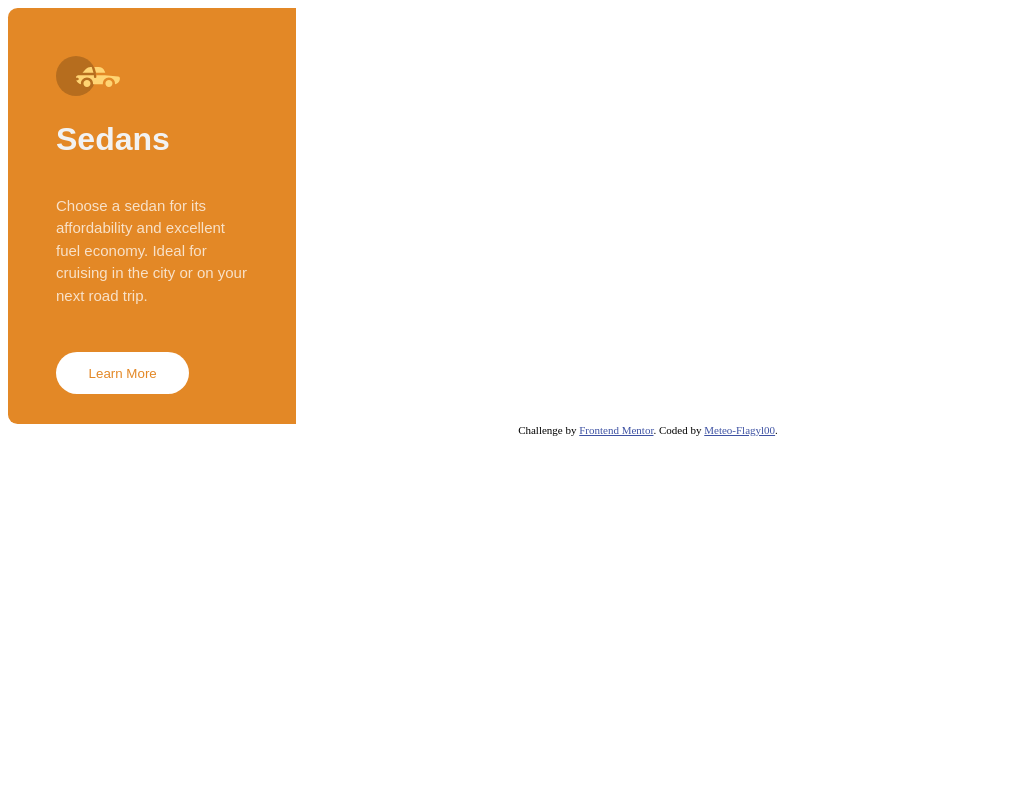
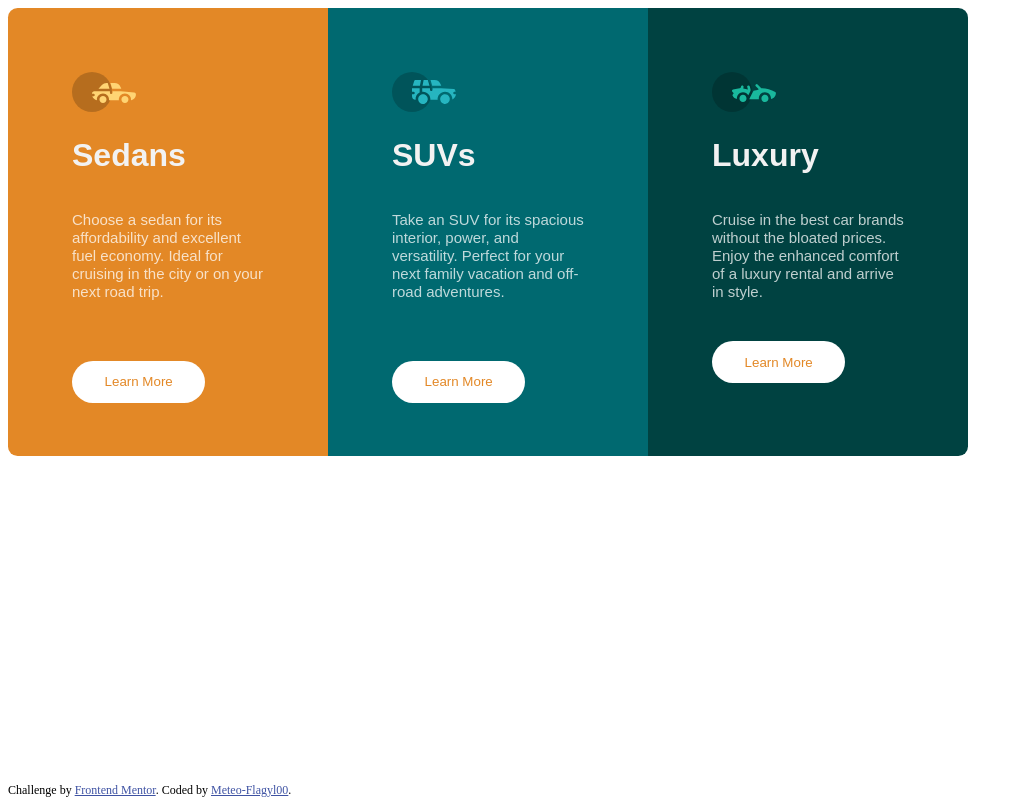
Before and after one commit to Meteo-Flagyl00/3-columns-preview-card-component, a plain HTML site: page index.html in a window 1280 px wide. Shown: the whole page, without its empty margins (0-1023 px from the left). Drawn offline with Linux system fonts and the light colour scheme; a web font is replaced by a local one.

Commit message:
styling buttons (active)

```diff
--- a/colstyle.css
+++ b/colstyle.css
@@ -4,9 +4,14 @@
 
 body {
     width: 100%;
+
 }
 
+.content {
 
+    display: flex;
+
+}
 
 
 .Sedans {
@@ -16,8 +21,32 @@ body {
     display: flex;
     flex-direction: column;
     border-radius: .6em 0 0 .6em;
-    padding: 3em;
+    padding: 4em;
+
 }
+
+.SUVs {
+    width: 12em;
+    height: 20em;
+    background-color: hsl(184, 100%, 22%);
+    display: flex;
+    flex-direction: column;
+    padding: 4em;
+
+}
+
+.Luxury {
+    width: 12em;
+    height: 20em;
+    background-color: hsl(179, 100%, 13%);
+    display: flex;
+    flex-direction: column;
+    border-radius: 0 .6em .6em 0;
+    padding: 4em;
+
+}
+
+
 
 
 h1 {
@@ -34,8 +63,12 @@ p , button {
 p {
     color: hsla(0, 0%, 100%, 0.75);
     font-size: 0.938rem;
-    margin-bottom: 3em;
-    line-height: 1.5em;
+    margin-bottom: 4em;
+    line-height: 1.2em;
+}
+
+.Luxury p {
+    margin-bottom: 2.7em;
 }
 
 button {
@@ -44,6 +77,11 @@ button {
     border: none;
     padding: 1em;
     border-radius: 2em;
+    color: hsl(31, 77%, 52%);
+}
+
+button:active {
+    background-color: hsl(0, 0%, 95%);
     color: hsl(31, 77%, 52%);
 }
 
@@ -57,10 +95,11 @@ button {
 
 
 
-
-
 .attribution {
-    font-size: 11px;
+    position: absolute;
+    bottom: 0;
+    font-size: 0.75rem;
+    line-height: 20px;
     text-align: center;
 }
 .attribution a {
--- a/index.html
+++ b/index.html
@@ -14,6 +14,8 @@
 
 </head>
 <body>
+
+  <div class="content">
     <div class="Sedans">
       <div class="icon-svg"> <img src="images/icon-sedans.svg" alt="Kiwi standing on oval"></div>
       <h1>Sedans</h1>
@@ -22,13 +24,26 @@
 
       <button type="button">Learn More</button>
     </div>
-  <!-- SUVs
-  Take an SUV for its spacious interior, power, and versatility. Perfect for your next family vacation
-  and off-road adventures.
 
-  Luxury
-  Cruise in the best car brands without the bloated prices. Enjoy the enhanced comfort of a luxury
-  rental and arrive in style. -->
+    <div class="SUVs">
+      <div class="icon-svg"> <img src="images/icon-suvs.svg" alt="Kiwi standing on oval"></div>
+      <h1>SUVs</h1>
+      <p>  Take an SUV for its spacious interior, power, and versatility. Perfect for your next family vacation
+        and off-road adventures. </p>
+
+      <button type="button">Learn More</button>
+    </div>
+
+    <div class="Luxury">
+      <div class="icon-svg"> <img src="images/icon-luxury.svg" alt="Kiwi standing on oval"></div>
+      <h1>Luxury</h1>
+      <p> Cruise in the best car brands without the bloated prices. Enjoy the enhanced comfort of a luxury
+        rental and arrive in style. </p>
+      <form class="">
+        <button type="button">Learn More</button>
+      </form>
+    </div>
+  </div>
 
   <div class="attribution">
     Challenge by <a href="https://www.frontendmentor.io?ref=challenge" target="_blank">Frontend Mentor</a>.
```
Lines whose indentation alone changed are shown as unchanged.
